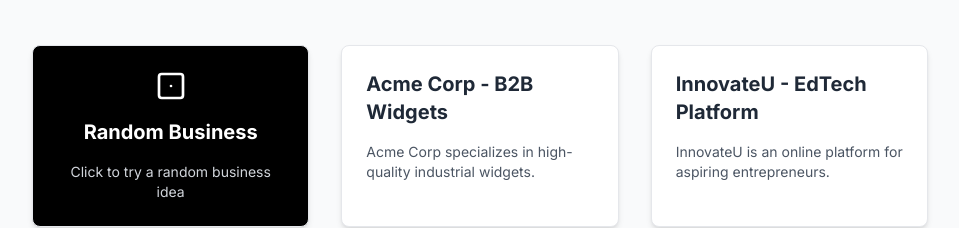
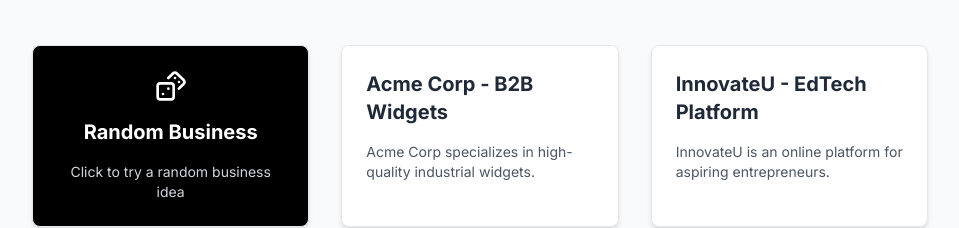
Before and after one commit to m-rlons/pulse, a Next.js app: page /start in a window 1280 px wide. Shown: the part 219-447 px from the top of the page, without its empty margins (160-1119 px from the left). Built offline with nearby package versions, Linux system fonts and the light colour scheme.

Commit message:
Fix: Change Dice1 to Dices icon

```diff
--- a/app/start/page.tsx
+++ b/app/start/page.tsx
@@ -4,7 +4,7 @@ import React from 'react';
 import { useRouter } from 'next/navigation';
 import { Bento } from '../../lib/types';
 import { v4 as uuidv4 } from 'uuid';
-import { Dice1 } from 'lucide-react';
+import { Dices } from 'lucide-react';
 
 const sampleBentos: (Omit<Bento, 'id' | 'timestamp'> & { title: string })[] = [
     {
@@ -70,7 +70,7 @@ export default function StartPage() {
                     onClick={handleRandomBento}
                     className="bg-black text-white p-6 rounded-lg shadow-md hover:shadow-xl hover:-translate-y-1 transition-all cursor-pointer border flex flex-col items-center justify-center text-center"
                 >
-                    <Dice1 size={32} className="mb-4" />
+                    <Dices size={32} className="mb-4" />
                     <h2 className="text-xl font-bold">Random Business</h2>
                     <p className="mt-4 text-sm text-gray-300">Click to try a random business idea</p>
                 </div>
```
